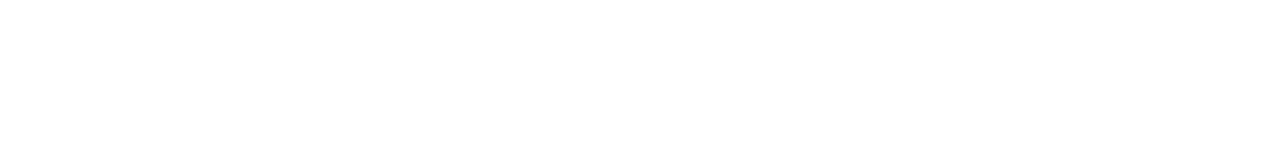
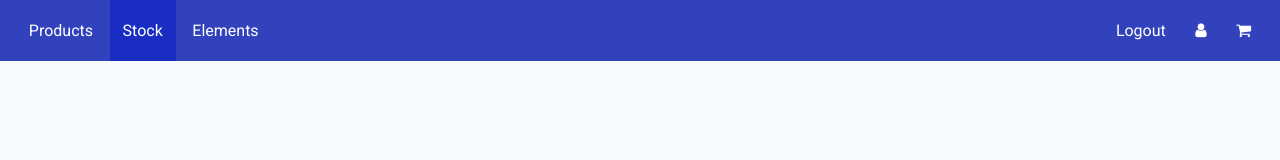
Before and after one commit to BarlonDzowa/Practical2, a plain HTML site: page stock.html in a window 1280 px wide. Drawn offline with Linux system fonts and the light colour scheme.

Commit message:
updated nav

```diff
--- a/css/styles.css
+++ b/css/styles.css
@@ -5,7 +5,24 @@
   font-weight: 400;
   font-style: normal;
 }
-/*
-	light blue - background-color: rgb(245, 250, 255);
-	dark blue - rgb(25, 45, 195);
-*/
+body {
+  background-color: rgb(245, 250, 255);
+}
+.navbar {
+  background-color: rgb(50, 66, 189);
+  display: flex;
+  justify-content: space-between;
+  padding: 0 1rem;
+}
+.navbar a {
+  color: white;
+  text-decoration: none;
+  display: inline-block;
+  padding: 1.3rem 0.8rem;
+}
+a.active {
+  background-color: rgb(25, 45, 195);
+}
+.navbar a:hover {
+  background-color: rgb(25, 45, 195);
+}
--- a/stock.html
+++ b/stock.html
@@ -14,8 +14,22 @@
       rel="stylesheet"
       href="https://cdnjs.cloudflare.com/ajax/libs/font-awesome/4.7.0/css/font-awesome.min.css"
     />
-    <title>Table</title>
+    <title>Document</title>
   </head>
   <body>
+    <div class="navbar">
+      <div class="left-nav">
+        <a href="index.html">Products</a>
+        <a href="stock.html" class="active">Stock</a>
+        <a href="elements.html">Elements</a>
+      </div>
+      <div class="right-nav">
+        <a href="#">Logout</a>
+        <a href="#"><i class="fa fa-user"></i></a>
+        <a href="#"><i class="fa fa-shopping-cart"></i></a>
+      </div>
+    </div>
+    <div class="sales-content">
+    </div>
   </body>
 </html>
```
Also changed, not shown: index.html (added, +35 -0 lines).
